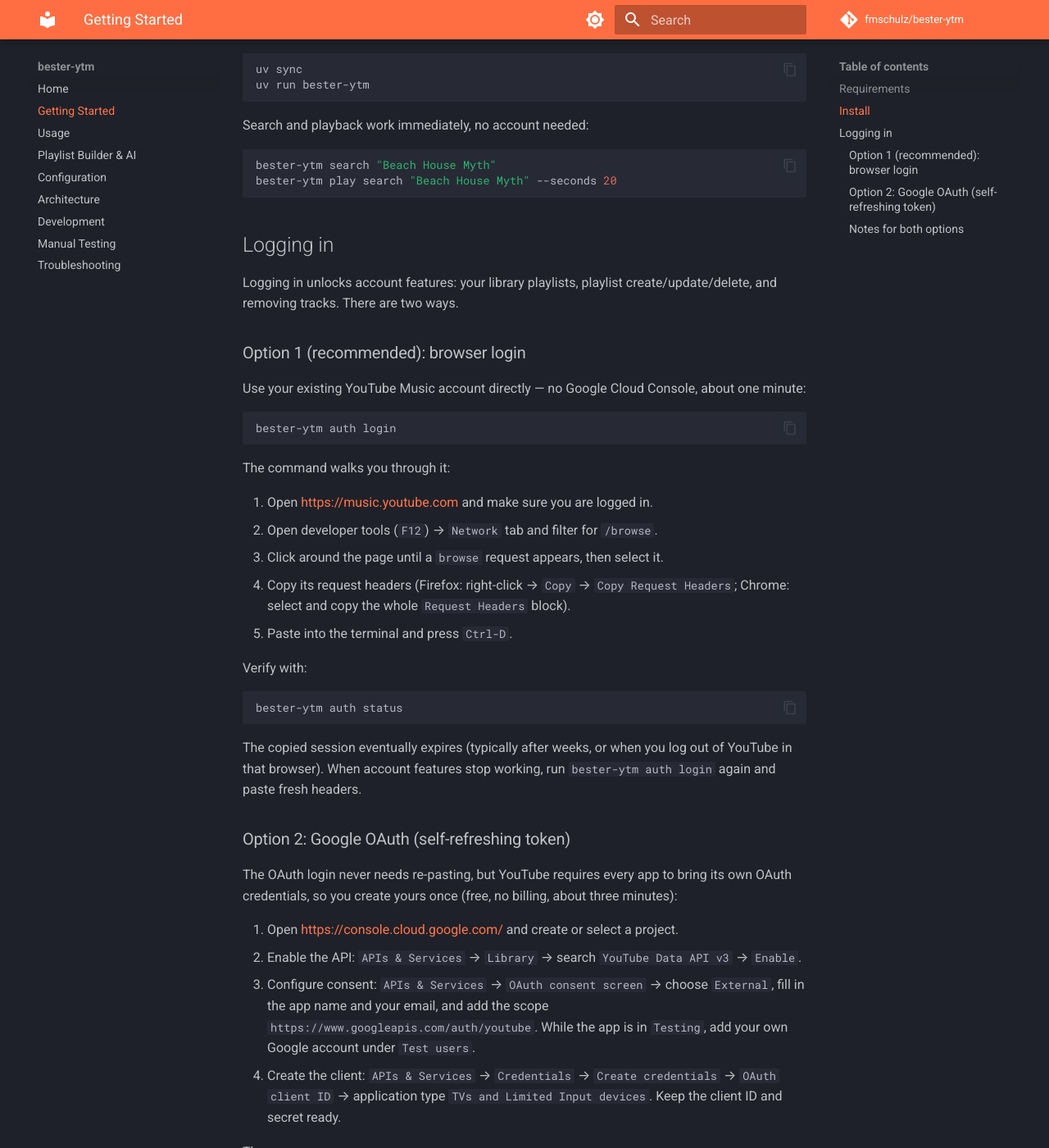
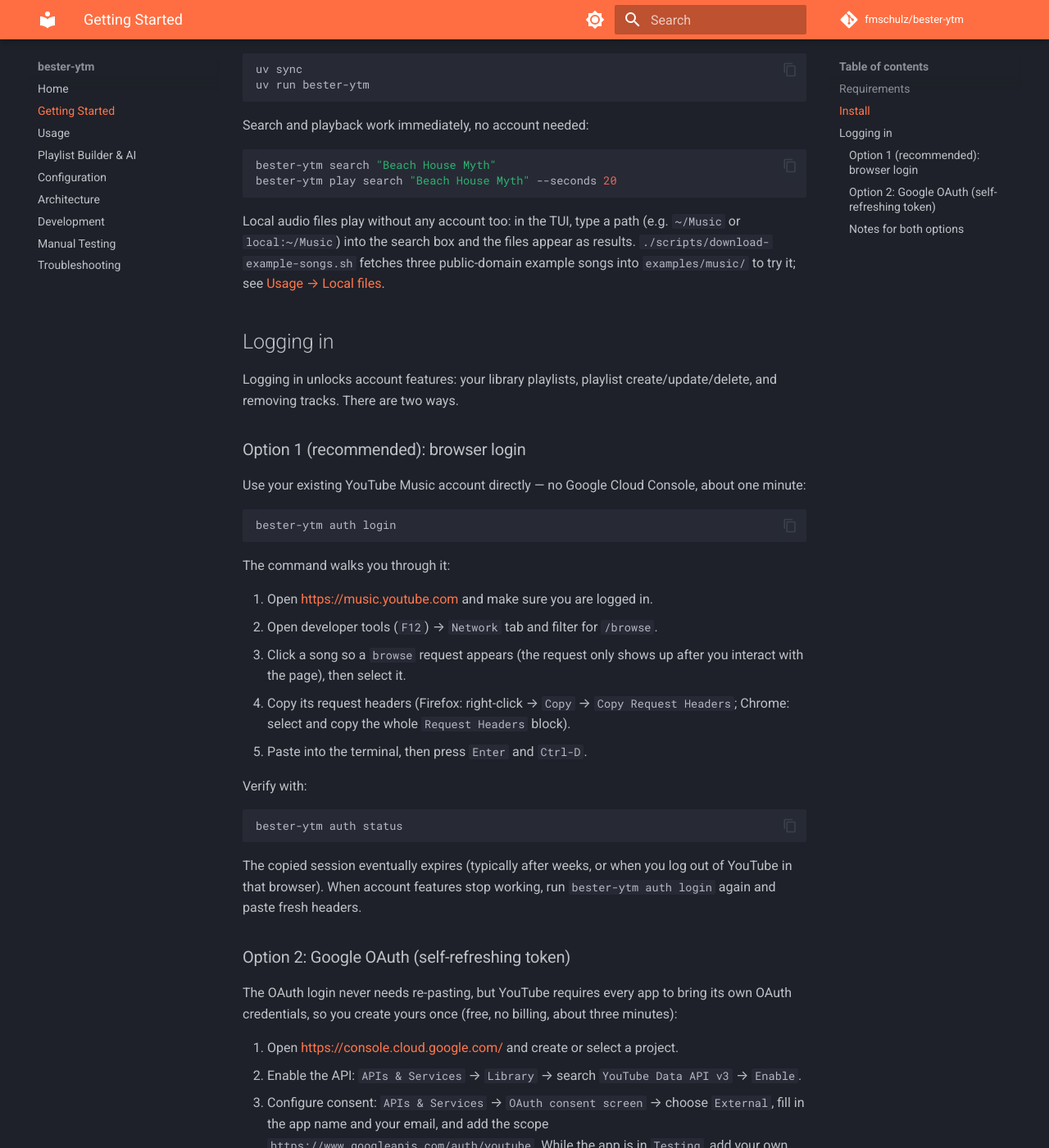
Before and after one commit to fmschulz/bester-ytm, an MkDocs documentation site: the page built from docs/getting-started.md, in a window 1280 px wide and 1400 px high, scrolled down 716 px. Shown: the whole window at 82% size. Built offline with MkDocs 1.6.1 and Material for MkDocs 9.7.7, drawn with Linux system fonts in a browser that asks for light colours; comment, search, counter and statistics services are not loaded.

Commit message:
docs: local file playback and clearer browser-login paste steps
Usage gains a Local files section and the local:/pasted-path search syntax;
getting-started, README, index, architecture, and the manual test checklist
mention local playback; the login guide now says to click a song so the
browse request appears and to press Enter then Ctrl-D after pasting.

````diff
--- a/docs/getting-started.md
+++ b/docs/getting-started.md
@@ -41,6 +41,12 @@ bester-ytm search "Beach House Myth"
 bester-ytm play search "Beach House Myth" --seconds 20
 ```
 
+Local audio files play without any account too: in the TUI, type a path
+(e.g. `~/Music` or `local:~/Music`) into the search box and the files appear
+as results. `./scripts/download-example-songs.sh` fetches three
+public-domain example songs into `examples/music/` to try it; see
+[Usage → Local files](usage.md#local-files).
+
 ## Logging in
 
 Logging in unlocks account features: your library playlists, playlist
@@ -59,11 +65,12 @@ The command walks you through it:
 
 1. Open <https://music.youtube.com> and make sure you are logged in.
 2. Open developer tools (`F12`) → `Network` tab and filter for `/browse`.
-3. Click around the page until a `browse` request appears, then select it.
+3. Click a song so a `browse` request appears (the request only shows up
+   after you interact with the page), then select it.
 4. Copy its request headers (Firefox: right-click → `Copy` →
    `Copy Request Headers`; Chrome: select and copy the whole
    `Request Headers` block).
-5. Paste into the terminal and press `Ctrl-D`.
+5. Paste into the terminal, then press `Enter` and `Ctrl-D`.
 
 Verify with:
 
````
Also changed, not shown: CLAUDE.md (+1 -1 lines), README.md (+2 -1 lines), docs/architecture.md (+2 -1 lines), docs/index.md (+2 -1 lines), docs/manual-testing.md (+4 -0 lines), docs/usage.md (+23 -0 lines).
